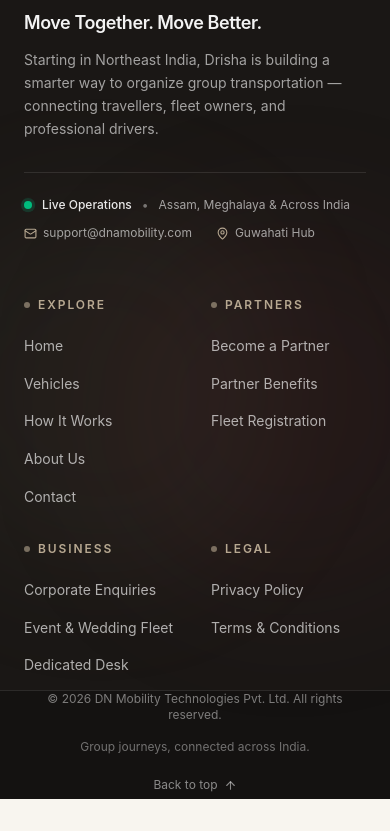
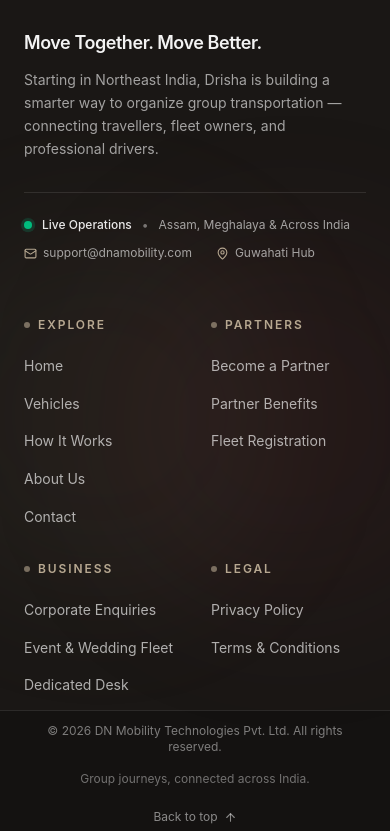
Before and after one commit to dhiraj-001/drisha_site, a React (Vite) app: page /terms in a window 390 px wide. Shown: the part 3266-4097 px from the top of the page. Before the commit the page ends 4065 px from the top, so only its background shows below. Built offline with nearby package versions, Linux system fonts and the light colour scheme.

Commit message:
feat: add top padding to footer and copyright text for improved spacing

```diff
--- a/src/components/footer/Footer.tsx
+++ b/src/components/footer/Footer.tsx
@@ -10,7 +10,7 @@ export function Footer() {
   };
 
   return (
-    <footer className="relative bg-[#1a1715] text-white/80 -mt-px overflow-hidden">
+    <footer className="relative bg-[#1a1715] text-white/80 -mt-px overflow-hidden pt-5">
       {/* Background subtle ambiance glow */}
       <div className="absolute top-1/3 left-1/4 w-96 h-96 bg-burgundy/10 rounded-full blur-3xl pointer-events-none" />
       <div className="absolute bottom-1/4 right-1/4 w-96 h-96 bg-warm-sand/5 rounded-full blur-3xl pointer-events-none" />
@@ -159,7 +159,7 @@ export function Footer() {
       {/* Bottom Bar */}
       <div className="border-t border-white/10 bg-[#141211] mt-3">
         <div className="container-editorial py-6 pb-8 sm:pb-6 flex flex-col sm:flex-row items-center justify-between gap-4">
-          <p className="text-xs text-white/45 text-center sm:text-left">
+          <p className="text-xs text-white/45 text-center sm:text-left mt-3 md:mt-0">
             © {CURRENT_YEAR} DN Mobility Technologies Pvt. Ltd. All rights reserved.
           </p>
 
```
